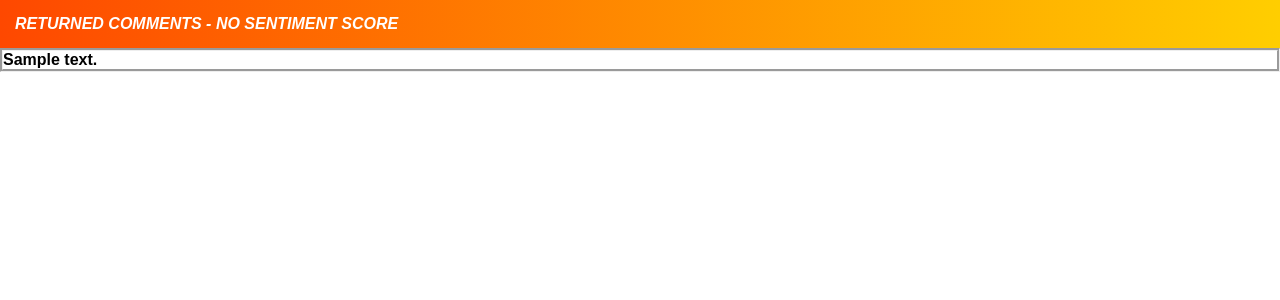
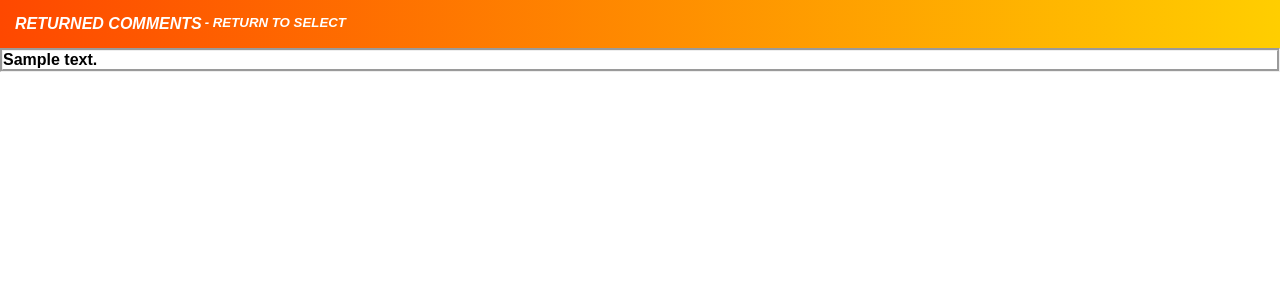
Before and after one commit to ryanNealon26/yt-sentiment-service, a Django app: template mysite/myapp/templates/read-comments.html in a window 1280 px wide. Shown: the top 300 px of the page. Run offline with Django 5.2, Linux system fonts and the light colour scheme; the template is opened without the code that fills it: most values are stand-ins (such as "Sample title", 1, 10 or a date in 2020); some libraries are stand-ins or nearby versions.

Commit message:
Final push before deployment

```diff
--- a/mysite/myapp/static/index.css
+++ b/mysite/myapp/static/index.css
@@ -14,6 +14,16 @@ h4.header-title{
   color: #FFF;
   font-style: italic;
   text-transform: uppercase;
+}
+h5{
+  display: inline-block;
+  color: #FFF;
+  font-style: italic;
+  text-transform: uppercase;
+  padding-left: 3px;
+}
+div.titleHolder{
+  display: flex;
 }
 div.placeholder{
   justify-content: center;
@@ -88,6 +98,12 @@ div.chartHolder{
     padding: 5px;
     width: 100%;
   }
+  div.scatterchart{
+    width: 400px;
+    height: 300px;
+  }
+  div.piechart{
+    width: 400px;
+    height: 300px;
+  }
 }
-
-}
--- a/mysite/myapp/templates/negative.html
+++ b/mysite/myapp/templates/negative.html
@@ -1,6 +1,9 @@
 {% extends "index.html" %}
 {% block title %}
-<h4 class="header-title">Negative Comments</h4>
+<div class="titleHolder">
+    <h4 class="header-title">Negative Comments</h4>
+    <a href="\select" style="text-decoration: none; color: white"><h5>- Return to Select</h5></a>
+</div>
 {% endblock %}
 
 {% block body %}
--- a/mysite/myapp/templates/neutral.html
+++ b/mysite/myapp/templates/neutral.html
@@ -1,6 +1,9 @@
 {% extends "index.html" %}
 {% block title %}
-<h4 class="header-title">Neutral Comments</h4>
+<div class="titleHolder">
+    <h4 class="header-title">Neutral Comments</h4>
+    <a href="\select" style="text-decoration: none; color: white"><h5>- Return to Select</h5></a>
+</div>
 {% endblock %}
 
 {% block body %}
--- a/mysite/myapp/templates/positive.html
+++ b/mysite/myapp/templates/positive.html
@@ -1,6 +1,9 @@
 {% extends "index.html" %}
 {% block title %}
-<h4 class="header-title">Positive Comments</h4>
+<div class="titleHolder">
+    <h4 class="header-title">Positive Comments</h4>
+    <a href="\select" style="text-decoration: none; color: white"><h5>- Return to Select</h5></a>
+</div>
 {% endblock %}
 
 {% block body %}
--- a/mysite/myapp/templates/read-comments.html
+++ b/mysite/myapp/templates/read-comments.html
@@ -1,6 +1,9 @@
 {% extends "index.html" %}
 {% block title %}
-<h4 class="header-title">Returned Comments - No Sentiment Score</h4>
+<div class="titleHolder">
+    <h4 class="header-title">Returned Comments</h4>
+    <a href="\select" style="text-decoration: none; color: white"><h5>- Return to Select</h5></a>
+</div>
 {% endblock %}
 
 {% block body %}
--- a/mysite/myapp/templates/video-data.html
+++ b/mysite/myapp/templates/video-data.html
@@ -1,6 +1,9 @@
 {% extends "index.html" %}
 {% block title %}
-<h4 class="header-title">Video Data</h4>
+<div class="titleHolder">
+    <h4 class="header-title">Video Data</h4>
+    <a href="\select" style="text-decoration: none; color: white"><h5>- Return to Select</h5></a>
+</div>
 {% endblock %}
 {% block body %}
     <h4 class="comment">{{title}}</h4>
```
Also changed, not shown: mysite/myapp/templates/google-charts.html (+6 -3 lines).
